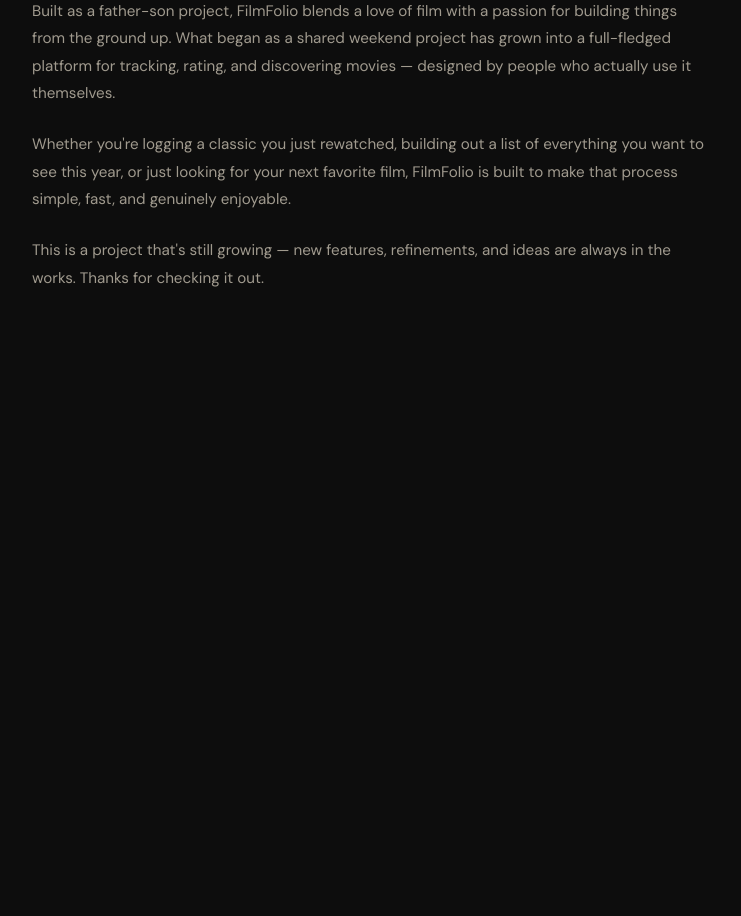
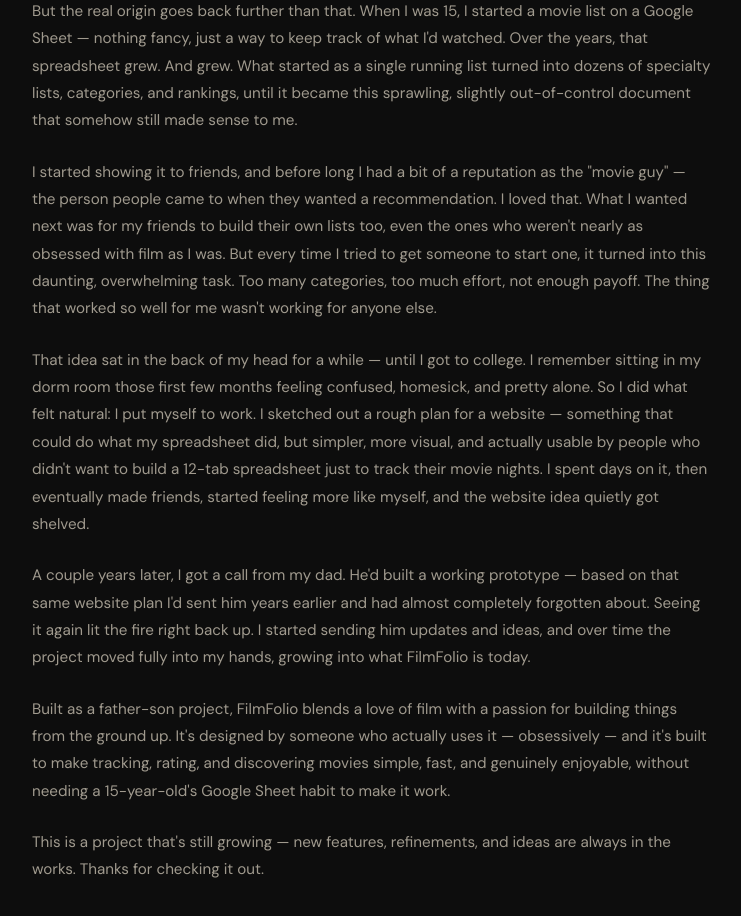
Before and after one commit to gabeandrews2005/filmfolio, a React (Vite) app: page /about in a window 1280 px wide. Shown: the part 420-1336 px from the top of the page, without its empty margins (158-899 px from the left). Before the commit the page ends 800 px from the top, so only its background shows below. Built offline with nearby package versions, Linux system fonts and the light colour scheme; no server answers; a web font is replaced by a local one.

Commit message:
Write Gabe's real About page copy
Replaces the placeholder text with the actual origin story — the
15-year-old's Google Sheet, the dorm-room website sketch, and how it
became a father-son project.

```diff
--- a/src/pages/About.jsx
+++ b/src/pages/About.jsx
@@ -17,16 +17,45 @@
               scrolling through five different apps.
             </p>
             <p className={styles.para}>
-              Built as a father-son project, FilmFolio blends a love of film with a passion
-              for building things from the ground up. What began as a shared weekend project
-              has grown into a full-fledged platform for tracking, rating, and discovering
-              movies — designed by people who actually use it themselves.
+              But the real origin goes back further than that. When I was 15, I started a movie
+              list on a Google Sheet — nothing fancy, just a way to keep track of what I'd
+              watched. Over the years, that spreadsheet grew. And grew. What started as a single
+              running list turned into dozens of specialty lists, categories, and rankings, until
+              it became this sprawling, slightly out-of-control document that somehow still made
+              sense to me.
             </p>
             <p className={styles.para}>
-              Whether you're logging a classic you just rewatched, building out a list of
-              everything you want to see this year, or just looking for your next favorite
-              film, FilmFolio is built to make that process simple, fast, and genuinely
-              enjoyable.
+              I started showing it to friends, and before long I had a bit of a reputation as the
+              "movie guy" — the person people came to when they wanted a recommendation. I loved
+              that. What I wanted next was for my friends to build their own lists too, even the
+              ones who weren't nearly as obsessed with film as I was. But every time I tried to
+              get someone to start one, it turned into this daunting, overwhelming task. Too many
+              categories, too much effort, not enough payoff. The thing that worked so well for
+              me wasn't working for anyone else.
+            </p>
+            <p className={styles.para}>
+              That idea sat in the back of my head for a while — until I got to college. I
+              remember sitting in my dorm room those first few months feeling confused,
+              homesick, and pretty alone. So I did what felt natural: I put myself to work. I
+              sketched out a rough plan for a website — something that could do what my
+              spreadsheet did, but simpler, more visual, and actually usable by people who didn't
+              want to build a 12-tab spreadsheet just to track their movie nights. I spent days
+              on it, then eventually made friends, started feeling more like myself, and the
+              website idea quietly got shelved.
+            </p>
+            <p className={styles.para}>
+              A couple years later, I got a call from my dad. He'd built a working prototype —
+              based on that same website plan I'd sent him years earlier and had almost
+              completely forgotten about. Seeing it again lit the fire right back up. I started
+              sending him updates and ideas, and over time the project moved fully into my hands,
+              growing into what FilmFolio is today.
+            </p>
+            <p className={styles.para}>
+              Built as a father-son project, FilmFolio blends a love of film with a passion for
+              building things from the ground up. It's designed by someone who actually uses it —
+              obsessively — and it's built to make tracking, rating, and discovering movies
+              simple, fast, and genuinely enjoyable, without needing a 15-year-old's Google Sheet
+              habit to make it work.
             </p>
             <p className={styles.para}>
               This is a project that's still growing — new features, refinements, and ideas
```
